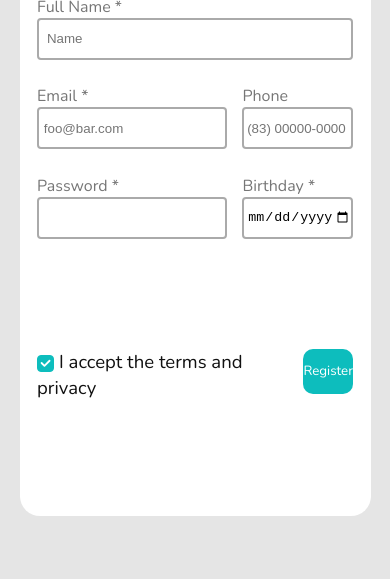
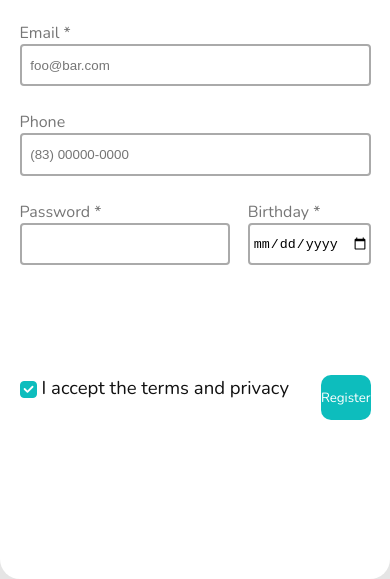
Before and after one commit to WelbertJr/Form-Challenge, a plain HTML site: page index.html in a window 390 px wide. Shown: the part 265-844 px from the top of the page. Drawn offline with nearby package versions, Linux system fonts and the light colour scheme.

Commit message:
initiating responsiveness #2

```diff
--- a/css/style.css
+++ b/css/style.css
@@ -23,7 +23,6 @@ body{
 	height: 85vh;
 	justify-content: center;
 	display:block;
-	margin: 0 5% 0 5%;
 }
 
 
@@ -164,7 +163,7 @@ body{
     font-style: normal;
     font-weight: 400;
     border-radius: 10px;
-	min-width: 5.8vw;
+	min-width: 6.2vw;
 	min-height: 5.4vh;
 }
 
@@ -230,10 +229,19 @@ body{
 }
 
 @media (max-width: 650px){
+    .section-page1, .section-page2{
+	width: 100vw;
+	height: 100vh;
+	}
 
+    .line2 {
+    display: block;
+	}
 
-
-
+    .group-email, .group-phone{
+	width: 100%;
+	margin-top: 3vh;
+	}
 
 
 }
```
